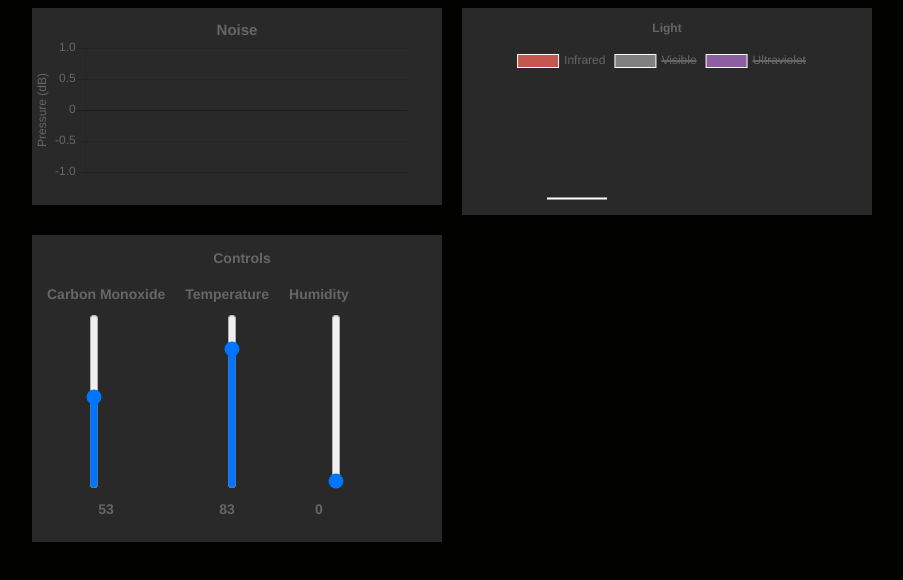
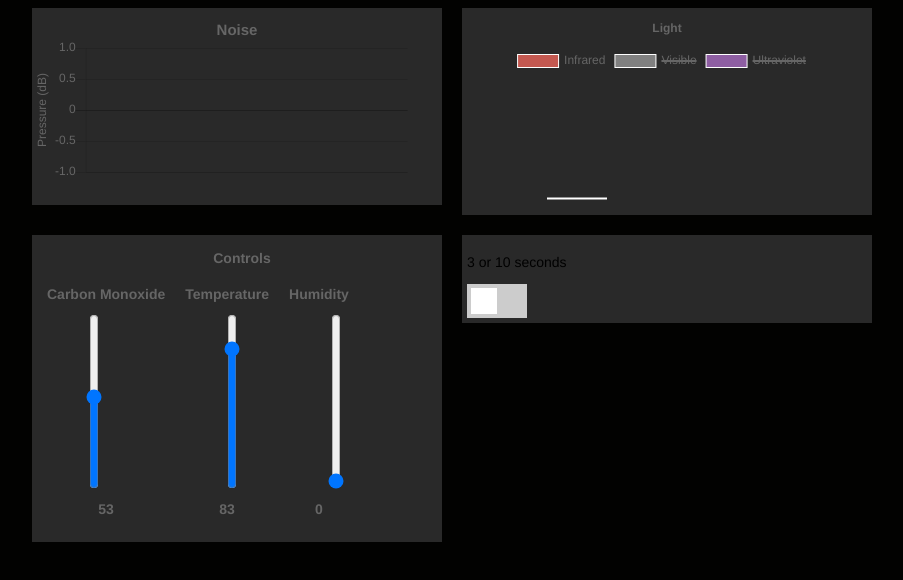
Before and after one commit to SolarinTechnologies/dashboard, a website: page public/index.html in a window 1280 px wide. Shown: the part 92-672 px from the top of the page, without its empty margins (28-931 px from the left). Drawn offline with Linux system fonts and the light colour scheme.

Commit message:
toggle works

```diff
--- a/public/index.html
+++ b/public/index.html
@@ -43,6 +43,15 @@
 					<div id= "humidity_slider_output" class="text_region" >0</div>
 				</div>
 			</div>
+			<div class="data_box">
+				<div>
+					<p>3 or 10 seconds</p>
+					<label class="switch">
+						<input id="checkbox0" type="checkbox">
+						<span class="slider"></span>
+					</label>
+				</div>
+			</div>
 		</div>
 	</body>
 </html>
```
